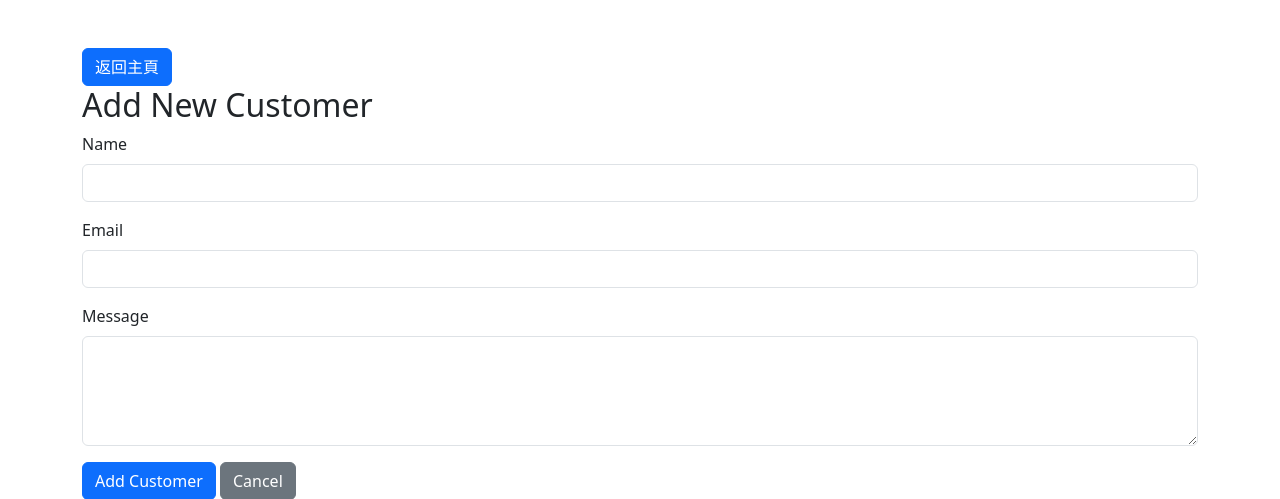
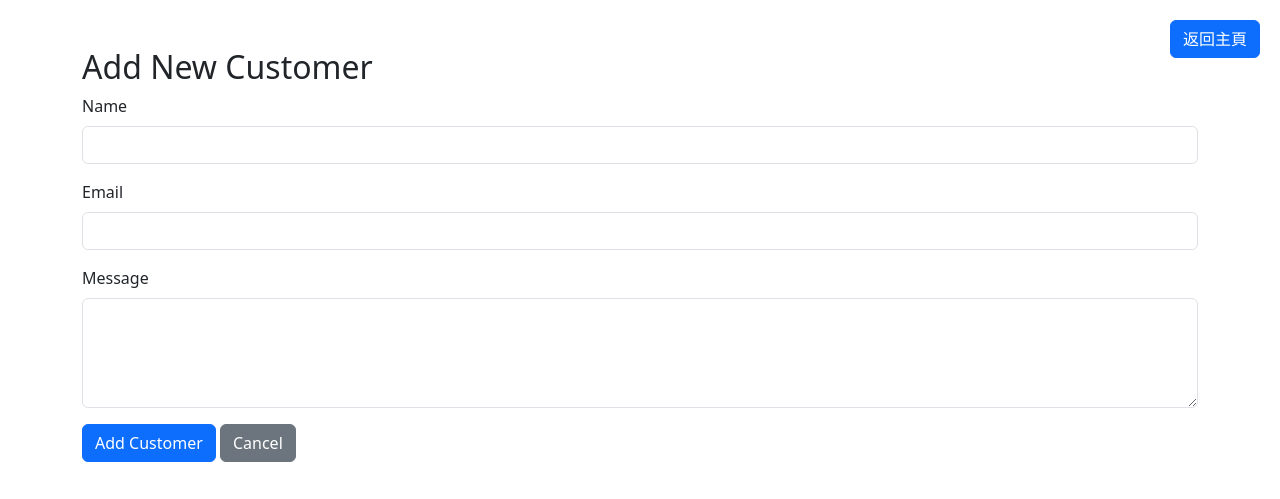
Before and after one commit to Alex54365/hotalrobotsystem, a Flask app: page /form in a window 1280 px wide. Shown: the top 499 px of the page. Run offline with Flask 3, Linux system fonts and the light colour scheme.

Commit message:
Update form.html

```diff
--- a/templates/form.html
+++ b/templates/form.html
@@ -5,10 +5,17 @@
     <meta name="viewport" content="width=device-width, initial-scale=1.0">
     <title>Add Customer</title>
     <link href="https://cdn.jsdelivr.net/npm/bootstrap@5.3.2/dist/css/bootstrap.min.css" rel="stylesheet">
+    <style>
+        .top-right-button {
+            position: absolute;
+            top: 20px;
+            right: 20px;
+        }
+    </style>
 </head>
 <body>
     <div class="container my-5">
-        <a href="/index" class="btn btn-primary top-right-button">返回主頁</a>
+        <a href="/" class="btn btn-primary top-right-button">返回主頁</a>
         <h2>Add New Customer</h2>
         <form action="/form" method="POST">
             <div class="mb-3">
```
